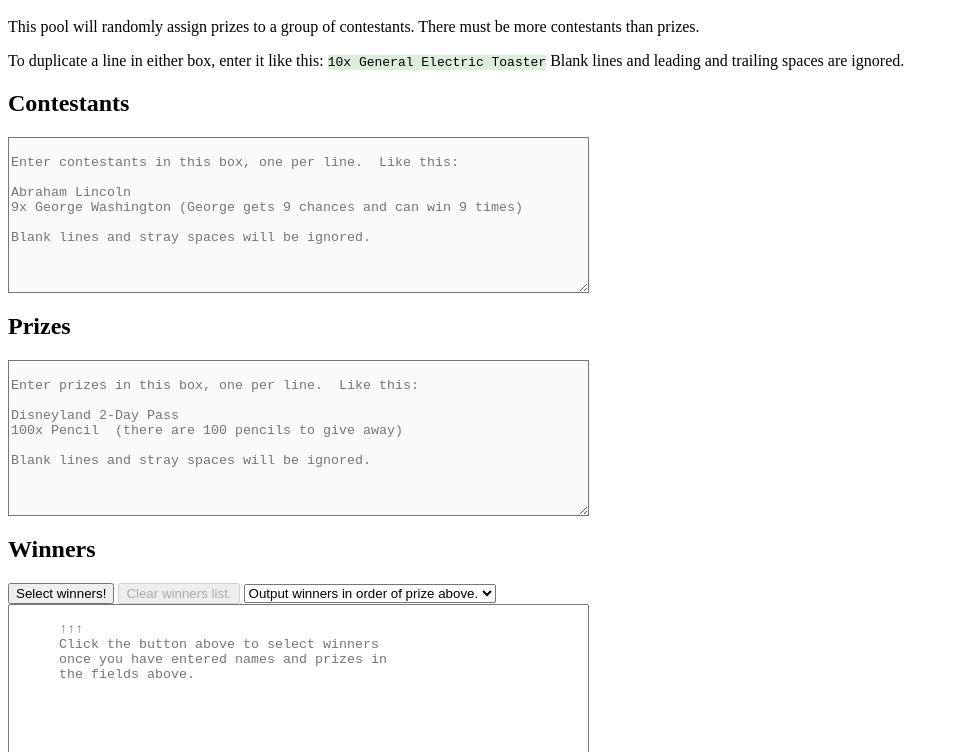
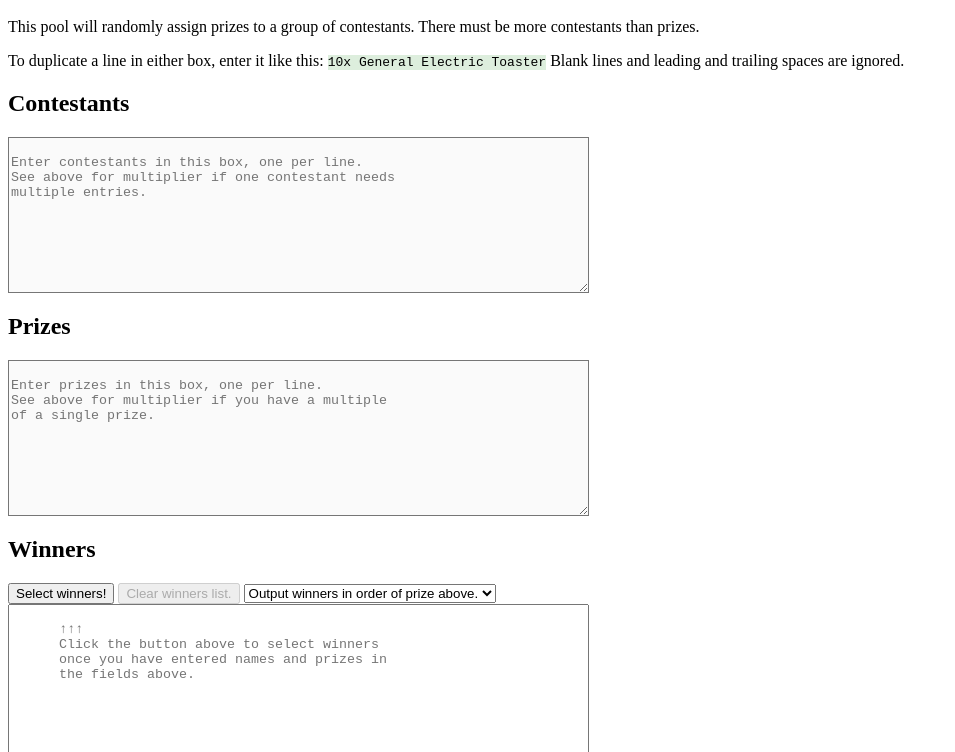
Before and after one commit to ts4z/picky, a plain HTML site: page index.html in a window 1280 px wide. Shown: the part 48-800 px from the top of the page, without its empty margins (0-955 px from the left). Drawn offline with Linux system fonts and the light colour scheme.

Commit message:
Simplify placeholder text; handling isn't consistent on iOS Safari

```diff
--- a/index.html
+++ b/index.html
@@ -21,27 +21,18 @@
     <textarea cols="70" rows="10" id="contestants"
               style="background-color: #fafafa"
               placeholder="
-Enter contestants in this box, one per line.  Like this:
-
-Abraham Lincoln
-9x George Washington (George gets 9 chances and can win 9 times)
-
-Blank lines and stray spaces will be ignored."
-              ></textarea>
+Enter contestants in this box, one per line.
+See above for multiplier if one contestant needs
+multiple entries."></textarea>
     <br>
 
     <h2> Prizes </h2>
     <textarea cols="70" rows="10" id="prizes"
               style="background-color: #fafafa"
               placeholder="
-Enter prizes in this box, one per line.  Like this:
-
-Disneyland 2-Day Pass
-100x Pencil  (there are 100 pencils to give away)
-
-Blank lines and stray spaces will be ignored.
-"
-              ></textarea>
+Enter prizes in this box, one per line.
+See above for multiplier if you have a multiple
+of a single prize."></textarea>
     <br>
 
     <h2> Winners </h2>
```
